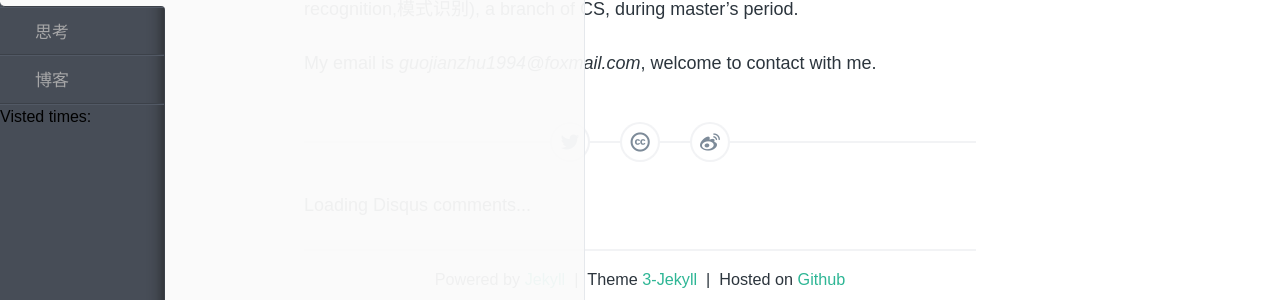
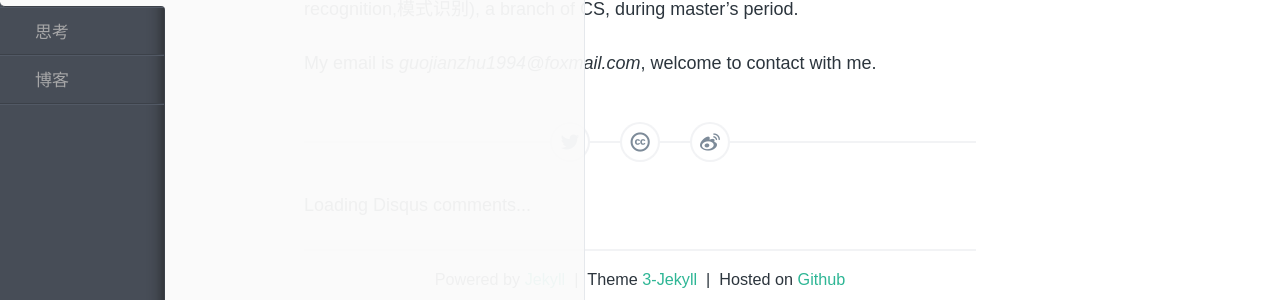
Before and after one commit to cleardusk/cleardusk-old.github.io, a Jekyll site: the page built from index.md, in a window 1280 px wide. Shown: the part 233-533 px from the top of the page. Built offline with Jekyll 4.4.1, drawn with Linux system fonts in a browser that asks for light colours; comment, search, counter and statistics services are not loaded.

Commit message:
Debuging...

```diff
--- a/_includes/nav.html
+++ b/_includes/nav.html
@@ -10,7 +10,7 @@
     </ul>
 
     <!-- Add by cleardusk -->
-    <span id="busuanzi_container_site_pv">
+    <span id="busuanzi_container_site_pv" style='display:none'>
       Visted times: <span id="busuanzi_value_site_pv"></span>
     </span>
 
```
